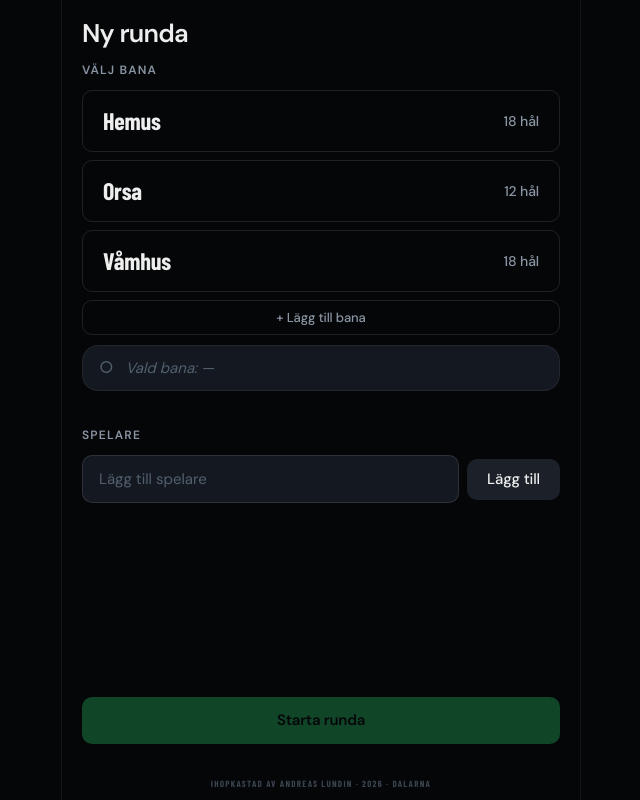
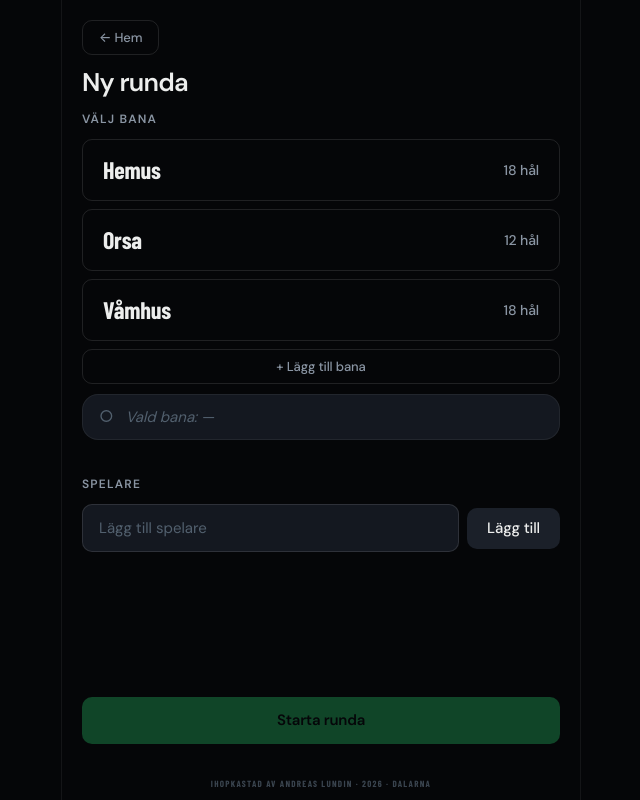
Before and after one commit to Aanndreas/048-discgolf, a React (Vite) app: page /setup in a window 1280 px wide. Shown: the whole page, without its empty margins (319-959 px from the left). Built offline with nearby package versions, Linux system fonts and the light colour scheme; a web font is replaced by a local one.

Commit message:
:sparkles: add home navigation to all pages
← Hem on Setup, Summary and History. Game gets a small dimmed version
(50% opacity, 0.75rem) so it stays accessible without distracting during
active scoring.

Co-Authored-By: Claude Sonnet 4.6 <noreply@anthropic.com>

```diff
--- a/src/pages/Game.jsx
+++ b/src/pages/Game.jsx
@@ -63,8 +63,15 @@ export default function Game() {
   return (
     <div className="page" style={{ gap: 0 }}>
 
-      {/* ── Status bar — pure info, no interactive elements ── */}
+      {/* ── Status bar ── */}
       <div style={{ paddingTop: 8, paddingBottom: 16 }}>
+        <button
+          className="btn-ghost"
+          style={{ alignSelf: 'flex-start', padding: '2px 0', fontSize: '0.75rem', opacity: 0.5, marginBottom: 6 }}
+          onClick={() => navigate('/')}
+        >
+          ← Hem
+        </button>
         <div style={{
           display: 'flex',
           alignItems: 'center',
--- a/src/pages/Setup.jsx
+++ b/src/pages/Setup.jsx
@@ -57,6 +57,7 @@ export default function Setup() {
 
   return (
     <div className="page">
+      <button className="btn-ghost" style={{ alignSelf: 'flex-start' }} onClick={() => navigate('/')}>← Hem</button>
       <h1>Ny runda</h1>
 
       {/* ── Course selection ── */}
--- a/src/pages/Summary.jsx
+++ b/src/pages/Summary.jsx
@@ -60,6 +60,7 @@ export default function Summary() {
 
   return (
     <div className="page">
+      <button className="btn-ghost" style={{ alignSelf: 'flex-start' }} onClick={() => navigate('/')}>← Hem</button>
       <CelebrationScreen players={players} scores={scores} courseName={courseName} date={date} />
 
       {/* ── Per-player stats ── */}
```
